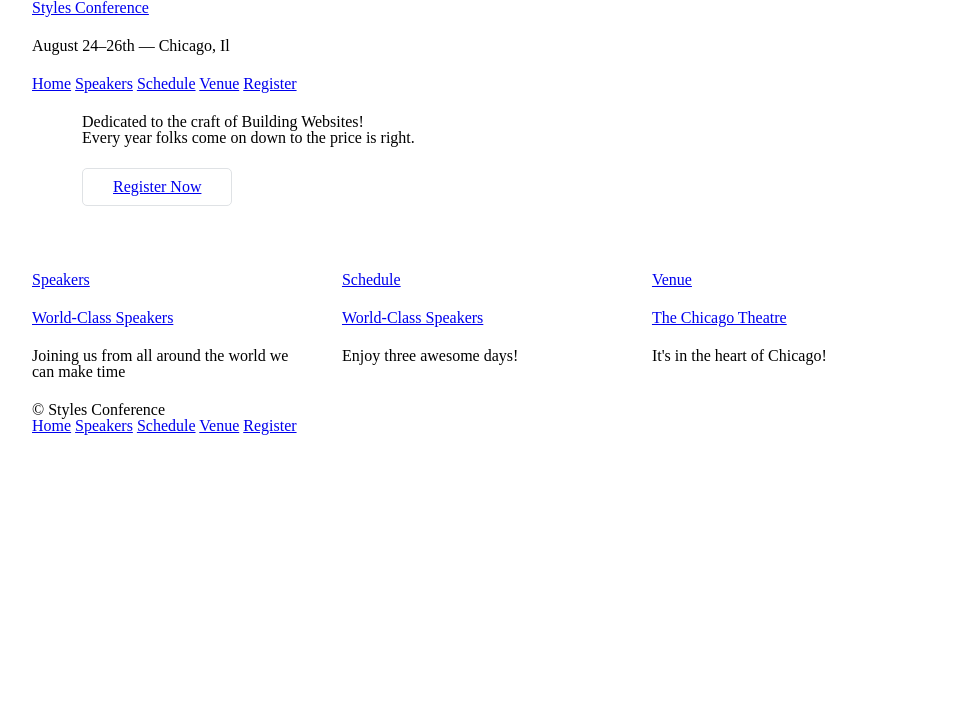
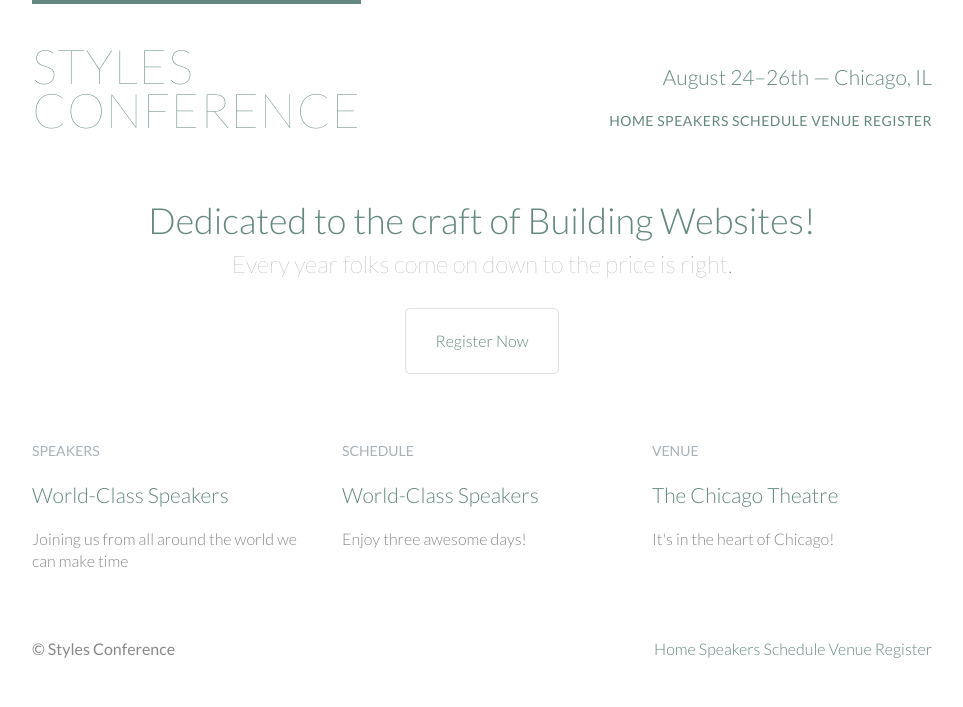
Before and after one commit to DuldR/HTMLShawe, a plain HTML site: page index.html in a window 1280 px wide. Shown: the whole page, without its empty margins (158-1121 px from the left). Drawn offline with Linux system fonts and the light colour scheme.

Commit message:
Lesson 6 completed. Updated extended pages to updated navigation header/footer.

```diff
--- a/assets/stylesheets/main.css
+++ b/assets/stylesheets/main.css
@@ -44,6 +44,18 @@ q:before, q:after {
 table {
   border-collapse: collapse;
   border-spacing: 0;
+}
+
+/*
+  ========================================
+  Custom styles
+  ========================================
+*/
+
+body {
+  color: #888;
+  font: 300 16px/22px "Lato", "Open Sans", "Helvetica Neue", Helvetica, Arial, sans-serif;
+
 }
 
 /*
@@ -117,6 +129,66 @@ h1, h3, h4, h5, p {
   margin-bottom: 22px;
 }
 
+h1, h2, h3, h4 {
+  color: #648880;
+}
+
+h1 {
+  font-size: 36px;
+  line-height: 44px;
+}
+
+h2 {
+  font-size: 24px;
+  line-height: 44px;
+}
+
+h3 {
+  font-size: 21px;
+}
+
+h4 {
+  font-size: 18px;
+}
+
+h5 {
+  color: #a9b2b9;
+  font-size: 14px;
+  font-weight: 400;
+  text-transform: uppercase;
+}
+
+strong {
+  font-weight: 400;
+}
+
+cite, em {
+  font-style: italic;
+}
+
+/*
+  ========================================
+  Links
+  ========================================
+*/
+
+a:hover {
+  color: #a9b2b9;
+}
+
+a {
+  color: #648880;
+  text-decoration: none;
+}
+
+p a {
+  border-bottom: 1px solid #dfe2e5;
+}
+
+.teaser a:hover h3 {
+  color: #a9b2b9
+}
+
 /*
   ========================================
   Buttons
@@ -136,13 +208,25 @@ h1, h3, h4, h5, p {
 
 /*
   ========================================
-  Home
+  Hero - Homepage
   ========================================
 */
 
 .hero {
+  line-height: 44px;
   padding: 22px 80px 66px 80px;
+  text-align: center;
 }
+
+.hero h2 {
+  font-size: 36px;
+}
+
+.hero p {
+  font-size: 24px;
+  font-weight: 100;
+}
+
 
 /*
   ========================================
@@ -152,8 +236,18 @@ h1, h3, h4, h5, p {
 
 .logo {
   border-top: 4px solid #648880;
+  float: left;
+  font-size: 48px;
+  font-weight: 100;
+  letter-spacing: .5px;
+  line-height: 44px;
   padding: 40px 0 22px 0;
-  float: left;
+  text-transform: uppercase;
+}
+
+.tagline {
+  margin: 66px 0 22px 0;
+  text-align: right;
 }
 
 /*
@@ -164,9 +258,29 @@ h1, h3, h4, h5, p {
 
 .primary-footer small {
   float: left;
+  font-weight: 400;
 }
 
 .primary-footer {
+  color: #648880
+  font-size: 14px;
   padding-bottom: 44px;
   padding-top: 44px;
 }
+
+/*
+  ========================================
+  Navigation
+  ========================================
+*/
+
+.primary-nav {
+  font-size: 14px;
+  font-weight: 400;
+  letter-spacing: .5px;
+  text-transform: uppercase;
+}
+
+.nav {
+  text-align: right;
+}
--- a/index.html
+++ b/index.html
@@ -7,22 +7,22 @@
     Styles Conference
   </title>
   <link rel="stylesheet" href="assets/stylesheets/main.css">
+  <link href="https://fonts.googleapis.com/css?family=Lato:100,300,400" rel="stylesheet">
 </head>
-
 
 <body>
 
   <!-- Header -->
 
-  <header class="container">
+  <header class="container group">
 
-    <h1>
-      <a href="index.html"> Styles Conference </a>
+    <h1 class="logo">
+      <a href="index.html"> Styles <br> Conference </a>
     </h1>
 
-    <h3>August 24&ndash;26th &mdash; Chicago, Il</h3>
+    <h3 class="tagline">August 24&ndash;26th &mdash; Chicago, IL</h3>
 
-    <nav>
+    <nav class="nav primary-nav">
       <a href="index.html">Home</a>
       <a href="speakers.html">Speakers</a>
       <a href="schedule.html">Schedule</a>
@@ -30,25 +30,21 @@
       <a href="register.html">Register</a>
     </nav>
 
+  </header>
+
   <!-- Main Attraction -->
 
-  </header>
-
   <section class="hero container">
-
     <h2>Dedicated to the craft of Building Websites!</h2>
-
     <p>Every year folks come on down to the price is right.</p>
-
     <a class="btn btn-alt" href="register.html">Register Now</a>
-
   </section>
 
   <!-- Highlights -->
 
   <section class="grid">
 
-    <section class="col-1-3">
+    <section class="teaser col-1-3">
 
       <a href="speakers.html">
         <h5>Speakers</h5>
@@ -88,11 +84,11 @@
 
   <!-- Footer-->
 
-  <footer class="container">
+  <footer class="primary-footer container group">
 
     <small>&copy; Styles Conference</small>
 
-    <nav>
+    <nav class="nav">
       <a href="index.html">Home</a>
       <a href="speakers.html">Speakers</a>
       <a href="schedule.html">Schedule</a>
```
Also changed, not shown: register.html (+34 -14 lines), schedule.html (+34 -14 lines), speakers.html (+34 -14 lines), venue.html (+34 -14 lines).
